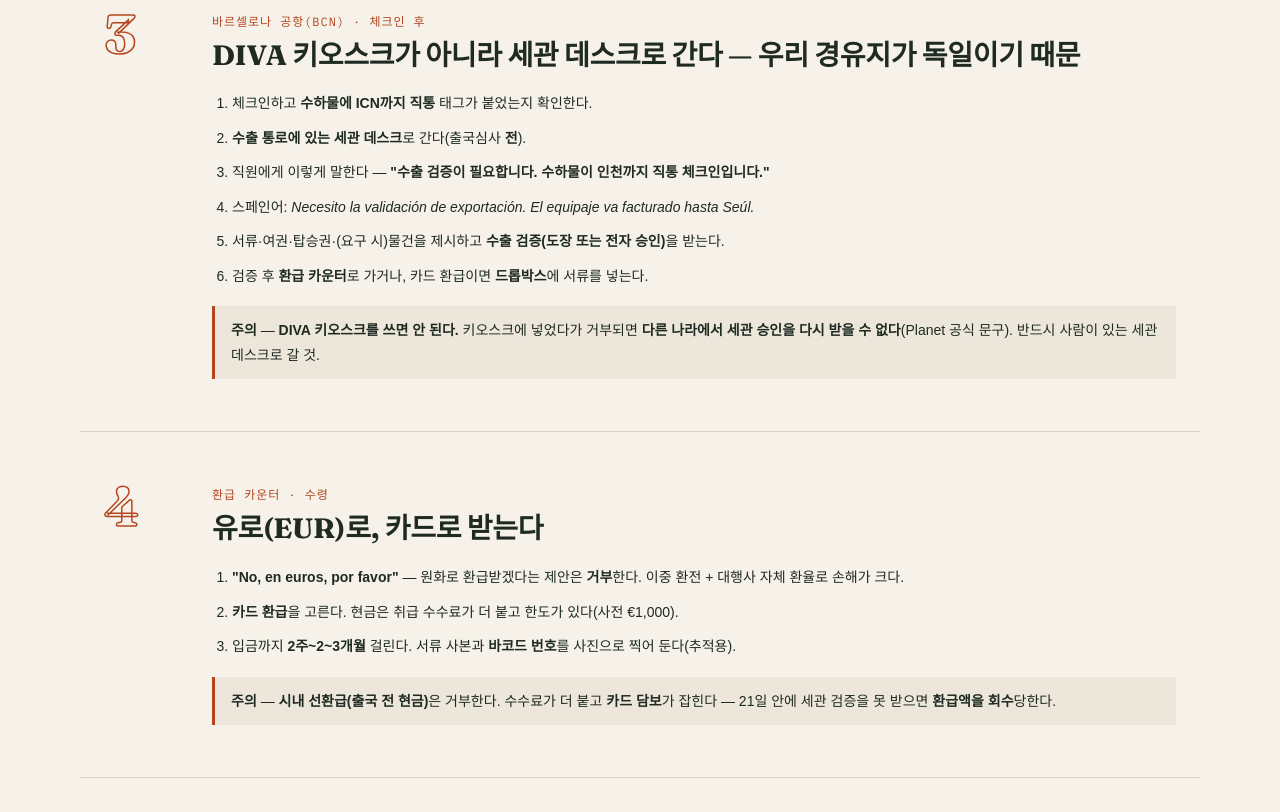
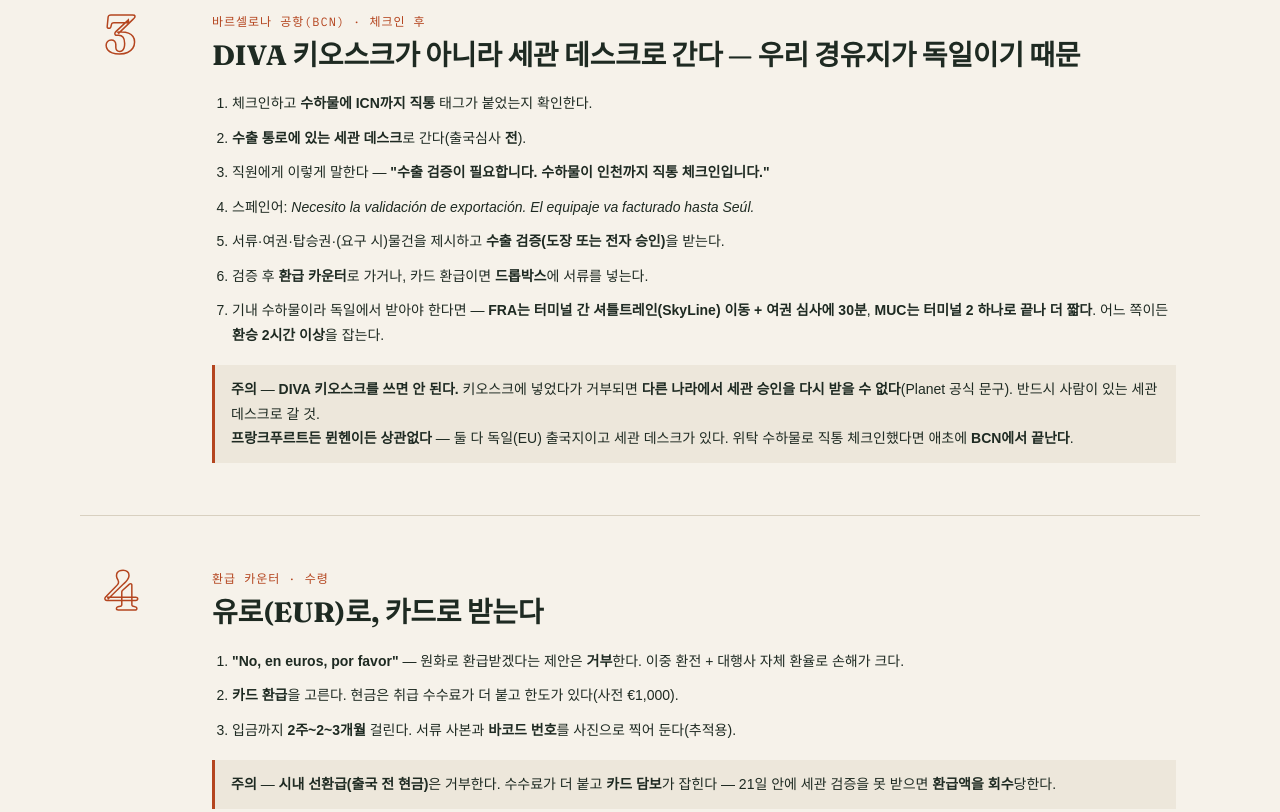
Before and after one commit to kimhs950627/iberia-2027-02, a plain HTML site: page taxrefund.html in a window 1280 px wide. Shown: the part 1687-2499 px from the top of the page. Drawn offline with Linux system fonts and the light colour scheme; a web font is replaced by a local one.

Commit message:
Clarify: FRA vs MUC makes no difference for tax refund

```diff
--- a/taxrefund.html
+++ b/taxrefund.html
@@ -156,8 +156,8 @@ table.calc tr.win th,table.calc tr.win td{color:var(--accent);font-weight:700}
   <div class="step-body">
     <p class="where">바르셀로나 공항(BCN) · 체크인 후</p>
     <h2>DIVA 키오스크가 아니라 세관 데스크로 간다 — 우리 경유지가 독일이기 때문</h2>
-    <ol class="do"><li>체크인하고 <b>수하물에 ICN까지 직통</b> 태그가 붙었는지 확인한다.</li><li><b>수출 통로에 있는 세관 데스크</b>로 간다(출국심사 <b>전</b>).</li><li>직원에게 이렇게 말한다 — <b>"수출 검증이 필요합니다. 수하물이 인천까지 직통 체크인입니다."</b></li><li>  스페인어: <i>Necesito la validación de exportación. El equipaje va facturado hasta Seúl.</i></li><li>서류·여권·탑승권·(요구 시)물건을 제시하고 <b>수출 검증(도장 또는 전자 승인)</b>을 받는다.</li><li>검증 후 <b>환급 카운터</b>로 가거나, 카드 환급이면 <b>드롭박스</b>에 서류를 넣는다.</li></ol>
-    <p class="warn"><b>주의</b> — <b>DIVA 키오스크를 쓰면 안 된다.</b> 키오스크에 넣었다가 거부되면 <b>다른 나라에서 세관 승인을 다시 받을 수 없다</b>(Planet 공식 문구). 반드시 사람이 있는 세관 데스크로 갈 것.</p>
+    <ol class="do"><li>체크인하고 <b>수하물에 ICN까지 직통</b> 태그가 붙었는지 확인한다.</li><li><b>수출 통로에 있는 세관 데스크</b>로 간다(출국심사 <b>전</b>).</li><li>직원에게 이렇게 말한다 — <b>"수출 검증이 필요합니다. 수하물이 인천까지 직통 체크인입니다."</b></li><li>  스페인어: <i>Necesito la validación de exportación. El equipaje va facturado hasta Seúl.</i></li><li>서류·여권·탑승권·(요구 시)물건을 제시하고 <b>수출 검증(도장 또는 전자 승인)</b>을 받는다.</li><li>검증 후 <b>환급 카운터</b>로 가거나, 카드 환급이면 <b>드롭박스</b>에 서류를 넣는다.</li><li>기내 수하물이라 독일에서 받아야 한다면 — <b>FRA는 터미널 간 셔틀트레인(SkyLine) 이동 + 여권 심사에 30분</b>, <b>MUC는 터미널 2 하나로 끝나 더 짧다</b>. 어느 쪽이든 <b>환승 2시간 이상</b>을 잡는다.</li></ol>
+    <p class="warn"><b>주의</b> — <b>DIVA 키오스크를 쓰면 안 된다.</b> 키오스크에 넣었다가 거부되면 <b>다른 나라에서 세관 승인을 다시 받을 수 없다</b>(Planet 공식 문구). 반드시 사람이 있는 세관 데스크로 갈 것. <br><b>프랑크푸르트든 뮌헨이든 상관없다</b> — 둘 다 독일(EU) 출국지이고 세관 데스크가 있다. 위탁 수하물로 직통 체크인했다면 애초에 <b>BCN에서 끝난다</b>.</p>
   </div>
 </article>
 
```
